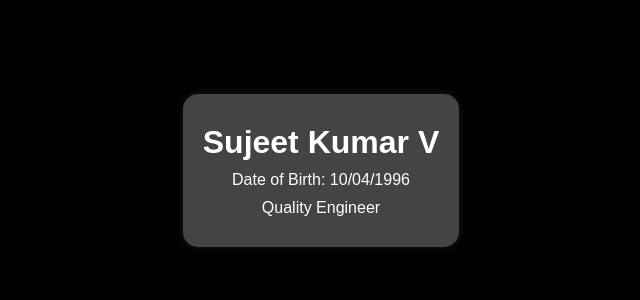
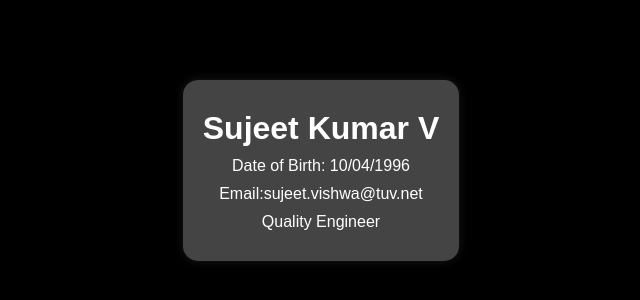
Before and after one commit to sujeetv99/Portfolio, a plain HTML site: page about.html in a window 1280 px wide. Shown: the part 230-530 px from the top of the page, without its empty margins (319-959 px from the left). Drawn offline with Linux system fonts and the light colour scheme.

Commit message:
Update about.html

```diff
--- a/about.html
+++ b/about.html
@@ -10,6 +10,7 @@
     <div class="container">
         <h1>Sujeet Kumar V</h1>
         <p>Date of Birth: 10/04/1996</p>
+        <p>Email:sujeet.vishwa@tuv.net</p>
         <p>Quality Engineer</p>
     </div>
 </body>
```
